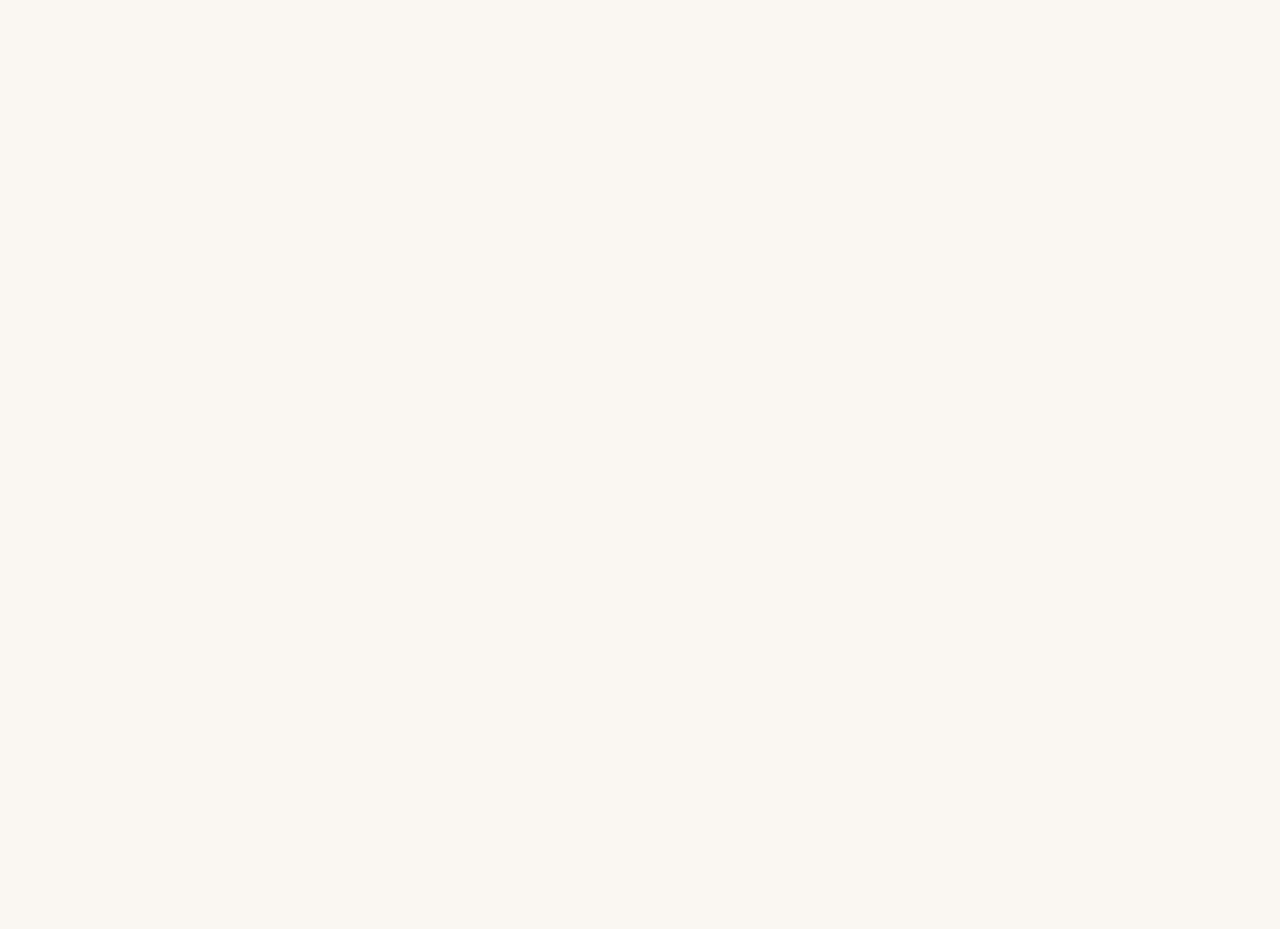
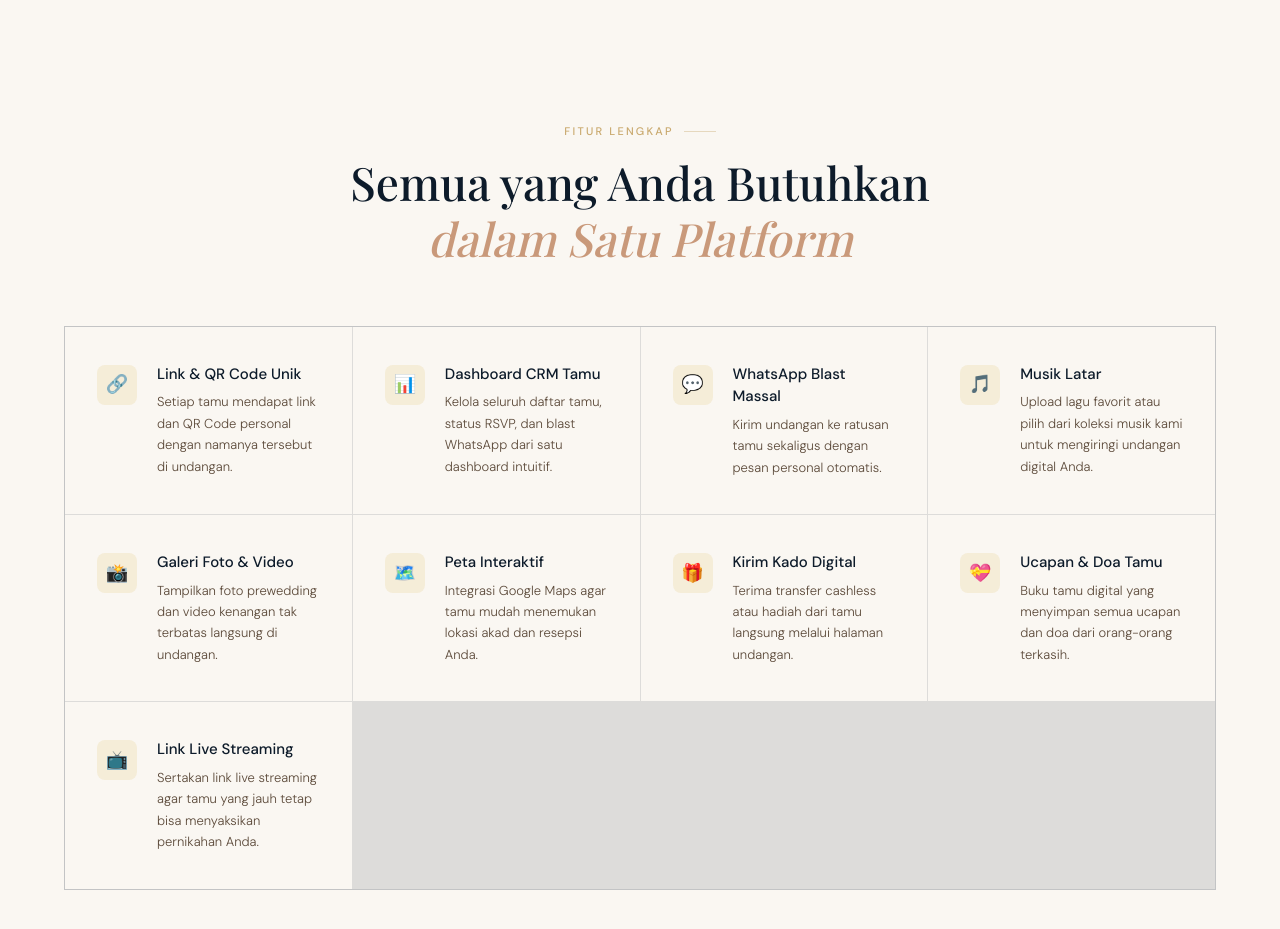
Before and after one commit to saepudinasep/warung-coding-tv, a Next.js app: page / in a window 1280 px wide. Shown: the part 3320-4249 px from the top of the page. Before the commit the page ends 3347 px from the top, so only its background shows below. Built offline with nearby package versions, Linux system fonts and the light colour scheme.

Commit message:
feat: section fitur lengkap (9 fitur)

```diff
--- a/src/app/globals.css
+++ b/src/app/globals.css
@@ -747,6 +747,52 @@ section {
   margin-top: 48px;
 }
 
+/* ── FEATURES DETAIL ── */
+.features-section {
+  background: var(--ivory);
+}
+.features-grid {
+  display: grid;
+  grid-template-columns: repeat(auto-fit, minmax(280px, 1fr));
+  gap: 1px;
+  background: var(--border-navy);
+  border: 1px solid var(--border-navy);
+}
+.feature-item {
+  background: var(--ivory);
+  padding: 36px 32px;
+  transition: background 0.25s;
+  display: flex;
+  gap: 20px;
+}
+.feature-item:hover {
+  background: var(--white);
+}
+.feature-icon {
+  flex: 0 0 40px;
+  width: 40px;
+  height: 40px;
+  border-radius: 8px;
+  background: var(--gold-pale);
+  display: flex;
+  align-items: center;
+  justify-content: center;
+  font-size: 18px;
+  margin-top: 2px;
+}
+.feature-content h3 {
+  font-size: 15px;
+  font-weight: 500;
+  color: var(--navy);
+  margin-bottom: 6px;
+}
+.feature-content p {
+  font-size: 13px;
+  font-weight: 300;
+  line-height: 1.65;
+  color: var(--text-mid);
+}
+
 /* ── FADE-UP (scroll reveal) ── */
 .fade-up {
   opacity: 0;
--- a/src/app/page.tsx
+++ b/src/app/page.tsx
@@ -3,6 +3,7 @@ import Hero from '@/components/Hero';
 import WhyUs from '@/components/WhyUs';
 import HowItWorks from '@/components/HowItWorks';
 import ThemeGallery from '@/components/ThemeGallery';
+import FeatureList from '@/components/FeatureList';
 
 export default function Home() {
   return (
@@ -13,7 +14,8 @@ export default function Home() {
         <WhyUs />
         <ThemeGallery />
         <HowItWorks />
-        {/* Section berikutnya (Fitur detail, Harga, dst) menyusul di task selanjutnya */}
+        <FeatureList />
+        {/* Section berikutnya (Harga, testimoni, footer) menyusul di task selanjutnya */}
       </main>
     </>
   );
--- /dev/null
+++ b/src/components/FeatureList.tsx
@@ -0,0 +1,76 @@
+import FadeUp from './FadeUp';
+
+const features = [
+  {
+    icon: '🔗',
+    title: 'Link & QR Code Unik',
+    desc: 'Setiap tamu mendapat link dan QR Code personal dengan namanya tersebut di undangan.',
+  },
+  {
+    icon: '📊',
+    title: 'Dashboard CRM Tamu',
+    desc: 'Kelola seluruh daftar tamu, status RSVP, dan blast WhatsApp dari satu dashboard intuitif.',
+  },
+  {
+    icon: '💬',
+    title: 'WhatsApp Blast Massal',
+    desc: 'Kirim undangan ke ratusan tamu sekaligus dengan pesan personal otomatis.',
+  },
+  {
+    icon: '🎵',
+    title: 'Musik Latar',
+    desc: 'Upload lagu favorit atau pilih dari koleksi musik kami untuk mengiringi undangan digital Anda.',
+  },
+  {
+    icon: '📸',
+    title: 'Galeri Foto & Video',
+    desc: 'Tampilkan foto prewedding dan video kenangan tak terbatas langsung di undangan.',
+  },
+  {
+    icon: '🗺️',
+    title: 'Peta Interaktif',
+    desc: 'Integrasi Google Maps agar tamu mudah menemukan lokasi akad dan resepsi Anda.',
+  },
+  {
+    icon: '🎁',
+    title: 'Kirim Kado Digital',
+    desc: 'Terima transfer cashless atau hadiah dari tamu langsung melalui halaman undangan.',
+  },
+  {
+    icon: '💝',
+    title: 'Ucapan & Doa Tamu',
+    desc: 'Buku tamu digital yang menyimpan semua ucapan dan doa dari orang-orang terkasih.',
+  },
+  {
+    icon: '📺',
+    title: 'Link Live Streaming',
+    desc: 'Sertakan link live streaming agar tamu yang jauh tetap bisa menyaksikan pernikahan Anda.',
+  },
+];
+
+export default function FeatureList() {
+  return (
+    <section className="features-section">
+      <div className="section-header section-header-center">
+        <div className="section-label">Fitur Lengkap</div>
+        <h2 className="section-title">
+          Semua yang Anda Butuhkan
+          <br />
+          <em>dalam Satu Platform</em>
+        </h2>
+      </div>
+
+      <FadeUp className="features-grid">
+        {features.map((f) => (
+          <div className="feature-item" key={f.title}>
+            <div className="feature-icon">{f.icon}</div>
+            <div className="feature-content">
+              <h3>{f.title}</h3>
+              <p>{f.desc}</p>
+            </div>
+          </div>
+        ))}
+      </FadeUp>
+    </section>
+  );
+}
```
